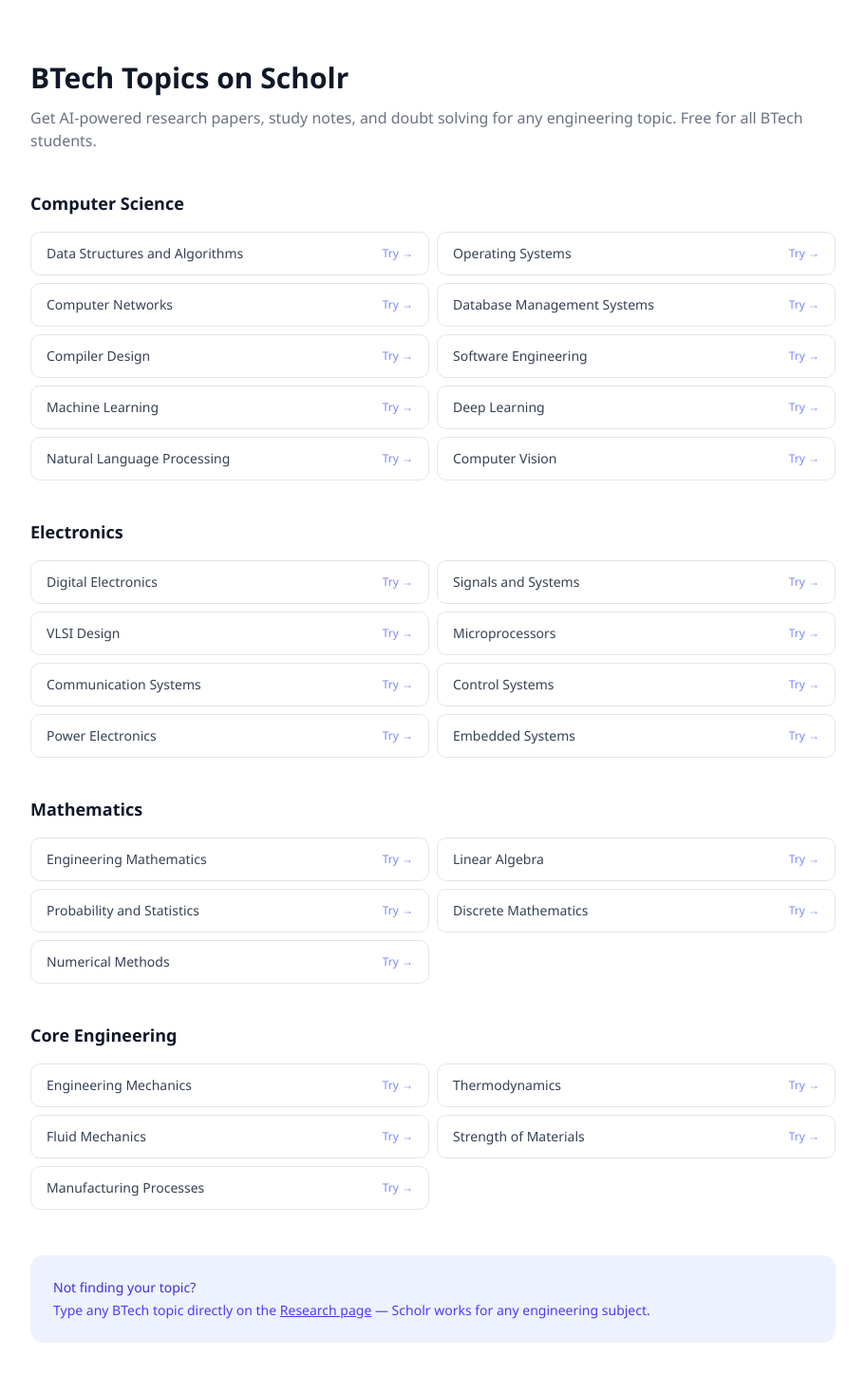
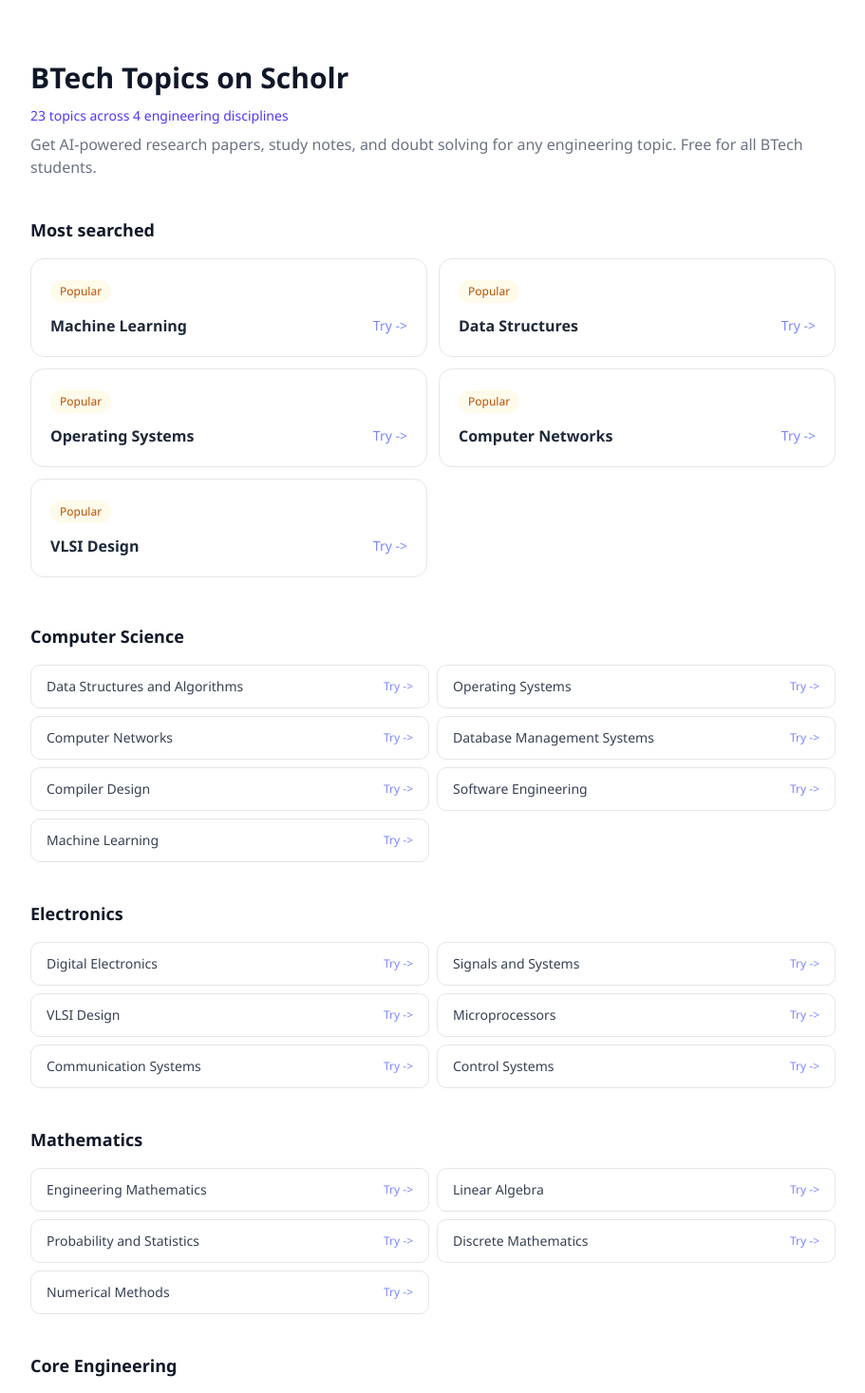
Before and after one commit to tauqxxr7/scholr, a Next.js app in the folder frontend/: page /topics in a window 1280 px wide. Shown: the top 1467 px of the page at 95% size, without its empty margins (184-1095 px from the left). Built offline with nearby package versions, Linux system fonts and the light colour scheme; no server answers.

Commit message:
feat: improve topics page with popular topics section and SEO improvements

```diff
--- a/frontend/app/topics/page.tsx
+++ b/frontend/app/topics/page.tsx
@@ -1,11 +1,5 @@
 import Link from 'next/link'
 import { Metadata } from 'next'
-
-export const metadata: Metadata = {
-  title: 'BTech Topics — Scholr AI Academic Platform',
-  description:
-    'AI-powered research, notes, and doubt solving for common BTech engineering topics. Free for all students.',
-}
 
 const TOPICS = [
   {
@@ -18,9 +12,6 @@
       'Compiler Design',
       'Software Engineering',
       'Machine Learning',
-      'Deep Learning',
-      'Natural Language Processing',
-      'Computer Vision',
     ],
   },
   {
@@ -32,8 +23,6 @@
       'Microprocessors',
       'Communication Systems',
       'Control Systems',
-      'Power Electronics',
-      'Embedded Systems',
     ],
   },
   {
@@ -58,14 +47,56 @@
   },
 ]
 
+const MOST_SEARCHED = [
+  'Machine Learning',
+  'Data Structures',
+  'Operating Systems',
+  'Computer Networks',
+  'VLSI Design',
+]
+
+const topicCount = TOPICS.reduce((total, category) => total + category.topics.length, 0)
+
+export function generateMetadata(): Metadata {
+  const categories = TOPICS.map((category) => category.category).join(', ')
+  return {
+    title: 'BTech Topics - Scholr AI Academic Platform',
+    description: `${topicCount} BTech topics across ${TOPICS.length} engineering disciplines: ${categories}. Get AI-powered research, notes, and doubt solving for free.`,
+  }
+}
+
 export default function TopicsPage() {
   return (
     <main className="mx-auto max-w-4xl px-6 py-16">
       <h1 className="mb-3 text-3xl font-bold text-gray-900">BTech Topics on Scholr</h1>
+      <p className="mb-2 text-sm font-medium text-indigo-600">
+        {topicCount} topics across {TOPICS.length} engineering disciplines
+      </p>
       <p className="mb-10 text-gray-500">
         Get AI-powered research papers, study notes, and doubt solving for any engineering topic.
         Free for all BTech students.
       </p>
+
+      <section className="mb-12">
+        <h2 className="mb-4 text-lg font-semibold text-gray-900">Most searched</h2>
+        <div className="grid grid-cols-1 gap-3 sm:grid-cols-2">
+          {MOST_SEARCHED.map((topic) => (
+            <Link
+              key={topic}
+              href={`/research?topic=${encodeURIComponent(topic)}`}
+              className="group rounded-xl border bg-white p-5 text-gray-800 transition hover:border-indigo-400 hover:shadow-sm"
+            >
+              <span className="mb-3 inline-flex rounded-full bg-amber-50 px-2.5 py-1 text-xs font-medium text-amber-700">
+                Popular
+              </span>
+              <div className="flex items-center justify-between gap-4">
+                <span className="font-semibold">{topic}</span>
+                <span className="text-sm text-indigo-400 group-hover:text-indigo-600">Try -&gt;</span>
+              </div>
+            </Link>
+          ))}
+        </div>
+      </section>
 
       <div className="space-y-10">
         {TOPICS.map((category) => (
@@ -79,7 +110,7 @@
                   className="group flex items-center justify-between rounded-lg border bg-white px-4 py-3 text-sm text-gray-700 transition hover:border-indigo-400 hover:shadow-sm"
                 >
                   <span>{topic}</span>
-                  <span className="text-xs text-indigo-400 group-hover:text-indigo-600">Try →</span>
+                  <span className="text-xs text-indigo-400 group-hover:text-indigo-600">Try -&gt;</span>
                 </Link>
               ))}
             </div>
@@ -94,8 +125,14 @@
           <Link href="/research" className="underline">
             Research page
           </Link>{' '}
-          — Scholr works for any engineering subject.
+          - Scholr works for any engineering subject.
         </p>
+      </div>
+
+      <div className="mt-8 text-center">
+        <Link href="/research" className="text-sm font-medium text-indigo-600 hover:underline">
+          Can&apos;t find your topic? Ask Scholr anything -&gt;
+        </Link>
       </div>
     </main>
   )
```
